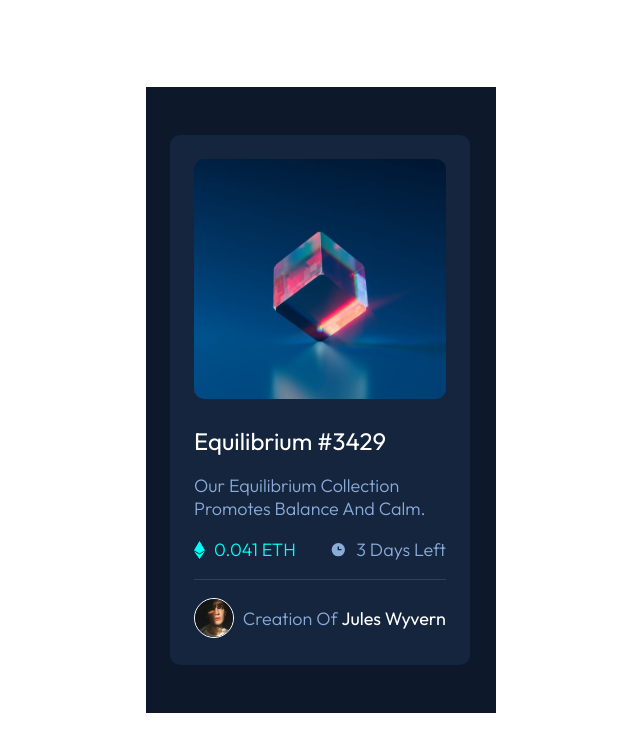
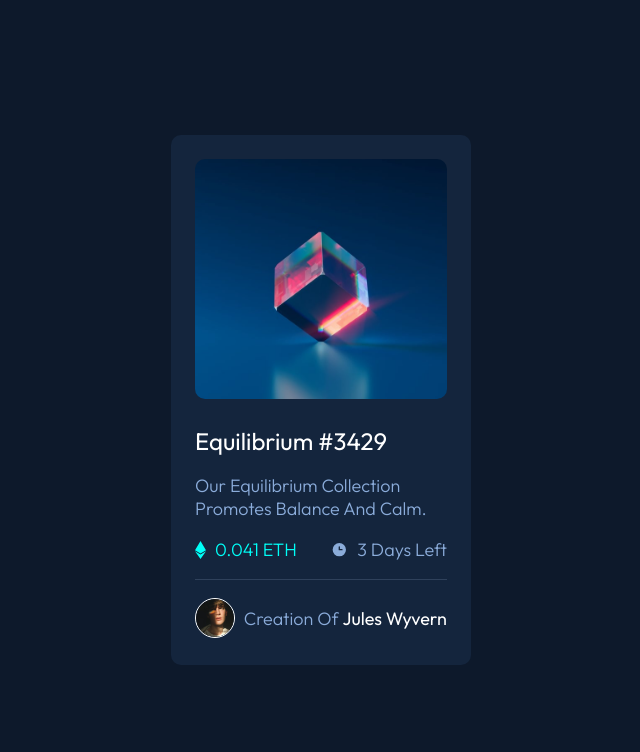
Before and after one commit to Ahmed-Elbald/NFT-card-component, a plain HTML site: page index.html in a window 1280 px wide. Shown: the whole page, without its empty margins (319-959 px from the left). Drawn offline with Linux system fonts and the light colour scheme.

Commit message:
Modified the background of the body

```diff
--- a/Styles/main.scss
+++ b/Styles/main.scss
@@ -7,71 +7,84 @@ body {
   height: 100vh;
   color: $text;
   font-weight: 300;
+  background-color: $main-bg;
+  padding: 3em 1.5em;
+  @include flex-centering;
+
 }
+
 .white-text {
   color: white;
   font-weight: 400;
   transition-duration: .5s;
+
   &:hover {
     color: $code;
   }
 }
+
 .parent {
-  @include position-centering;
-  width: 350px;
-  background-color: $main-bg;
-  padding: 3em 1.5em;
-  @include min-mq(1440px) {
-    width: 1440px;
-    @include flex-centering;
-  }
-.card {
+
+  .card {
+    max-width: 350px;
+
     padding: 1.5em {
       bottom: 0;
-    };
+    }
+
+    ;
     max-width: 300px;
     border-radius: 10px;
     background-color: $card-bg;
+
     .img-cont {
       border-radius: 10px;
       overflow: hidden;
-      background-image: url(../images/image-equilibrium.jpg)  , url(../images/icon-view.svg);
+      background-image: url(../images/image-equilibrium.jpg), url(../images/icon-view.svg);
       background-repeat: no-repeat;
       background-size: cover;
-      background-position: 0 , 50%;
+      background-position: 0, 50%;
       height: 15em;
       transition-duration: .5s;
+
       &:hover {
         background-color: #00fff76e;
-        background-image: url(../images/image-equilibrium.jpg) , url(../images/icon-view.svg);
-        background-size: cover , 40px;
-        background-position: 0 0 , 50%;
+        background-image: url(../images/image-equilibrium.jpg), url(../images/icon-view.svg);
+        background-size: cover, 40px;
+        background-position: 0 0, 50%;
         background-blend-mode: lighten;
       }
     }
+
     .details-cont {
       font-size: 18px;
       @include flex-column-gap(1em);
       padding: 1.5em 0;
+
       h1 {
         font-size: 1.5rem
       }
+
       .details {
-        @include flex-row-gap(null,space-between);
+        @include flex-row-gap(null, space-between);
+
         .column {
           display: flex;
           gap: .5em;
           align-items: center;
+
           &:first-child {
             color: $code;
           }
         }
       }
+
       .creator {
-        @include flex-row-gap(null,space-between);
+        @include flex-row-gap(null, space-between);
         align-items: center;
         border-top: 1px solid $line;
         padding-top: 1em;
+
         img {
           width: 40px;
           border: 1px solid white;
```
Also changed, not shown: Styles/main.css, 1 other file.
